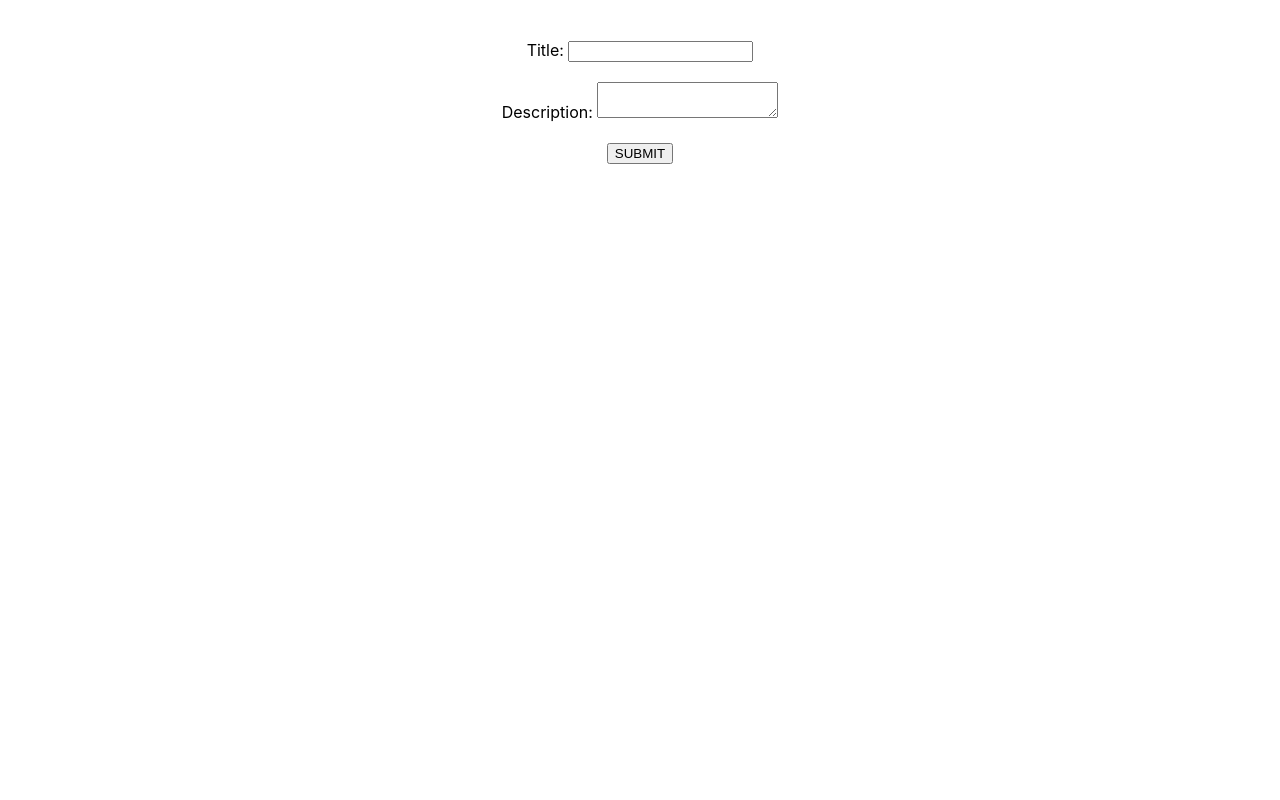
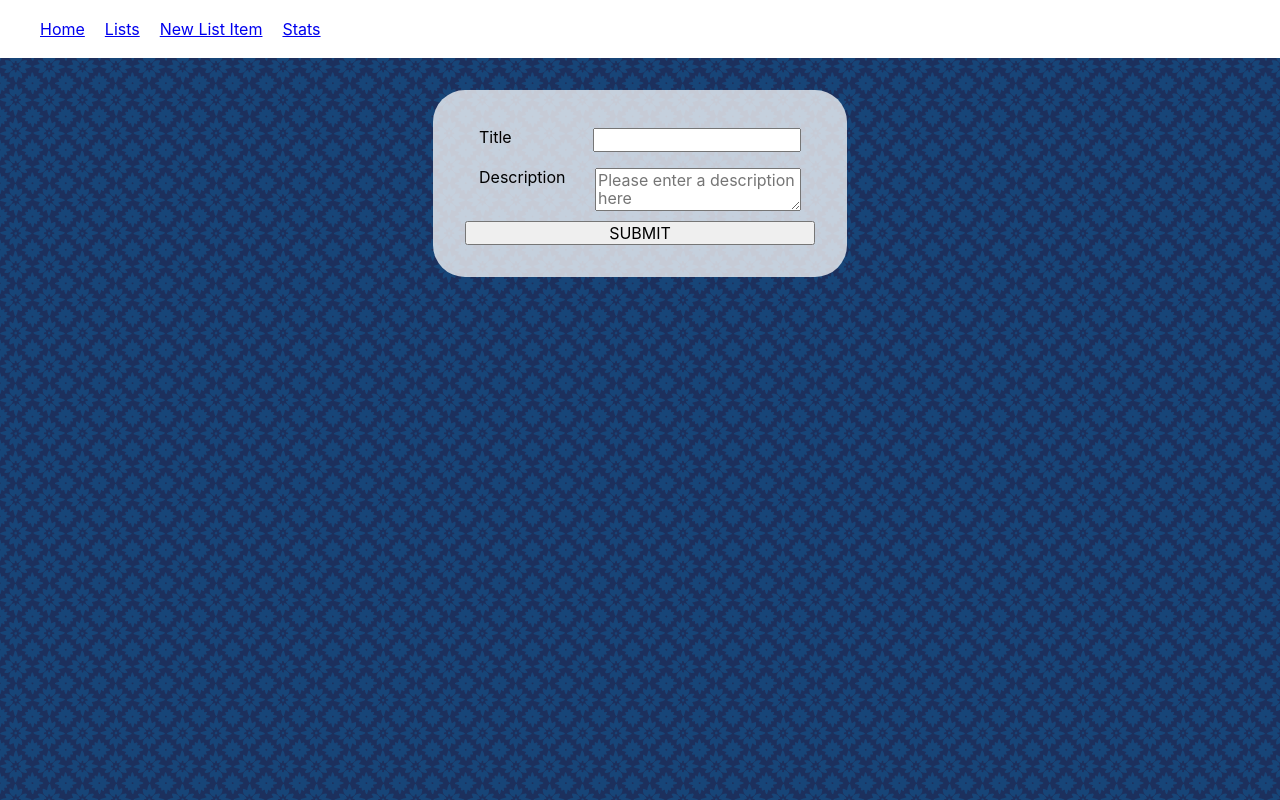
Before and after one commit to valentinhl/frontend-mentorship-testing, a React (Create React App) app: page / in a window 1280 px wide. Built offline with nearby package versions, Linux system fonts and the light colour scheme.

Commit message:
feat: horizontal navbar added

```diff
--- a/package.json
+++ b/package.json
@@ -8,6 +8,7 @@
     "@types/react": "^17.0.34",
     "@types/react-dom": "^17.0.11",
     "cra-template-typescript": "1.1.2",
+    "normalize.css": "^8.0.1",
     "react": "^17.0.2",
     "react-dom": "^17.0.2",
     "react-scripts": "4.0.3",
--- a/src/App.css
+++ b/src/App.css
@@ -1,38 +1,9 @@
 .App {
   text-align: center;
+  height: 100%;
 }
 
-.App-logo {
-  height: 40vmin;
-  pointer-events: none;
+.form-container {
+  display: flex;
+  justify-content: center;
 }
-
-@media (prefers-reduced-motion: no-preference) {
-  .App-logo {
-    animation: App-logo-spin infinite 20s linear;
-  }
-}
-
-.App-header {
-  background-color: #282c34;
-  min-height: 100vh;
-  display: flex;
-  flex-direction: column;
-  align-items: center;
-  justify-content: center;
-  font-size: calc(10px + 2vmin);
-  color: white;
-}
-
-.App-link {
-  color: #61dafb;
-}
-
-@keyframes App-logo-spin {
-  from {
-    transform: rotate(0deg);
-  }
-  to {
-    transform: rotate(360deg);
-  }
-}
--- a/src/App.tsx
+++ b/src/App.tsx
@@ -3,6 +3,7 @@ import './App.css';
 import { ListItemType } from './components/models';
 import ListItemForm from './components/ListItemForm';
 import ListItem from './components/ListItem';
+import HorizontalNavbar from './components/HorizontalNavbar';
 
 const App = (): JSX.Element => {
   const [listItemValues, setListItemValues] = useState<ListItemType[]>([]);
@@ -13,7 +14,8 @@ const App = (): JSX.Element => {
 
   return (
     <div className='App'>
-      <div>
+      <HorizontalNavbar />
+      <div className='form-container'>
         <ListItemForm
           onSubmit={(newValue: ListItemType) =>
             setListItemValues(values => [...values, newValue])
--- /dev/null
+++ b/src/components/HorizontalNavbar.css
@@ -0,0 +1,11 @@
+.horizontal-navbar {
+  background-color: white;
+  padding: 20px 0;
+}
+
+.horizontal-navbar-list {
+  list-style-type: none;
+  margin: 0;
+  display: flex;
+  column-gap: 20px;
+}
--- /dev/null
+++ b/src/components/HorizontalNavbar.tsx
@@ -0,0 +1,30 @@
+import React from 'react';
+import './HorizontalNavbar.css';
+
+type NavbarItem = {
+  label: string;
+  url: string;
+};
+
+const NAVBAR_ITEMS: NavbarItem[] = [
+  { label: 'Home', url: '/' },
+  { label: 'Lists', url: '/todo' },
+  { label: 'New List Item', url: '/todo/create' },
+  { label: 'Stats', url: '/stats' }
+];
+
+const HorizontalNavbar = (): JSX.Element => {
+  return (
+    <nav className='horizontal-navbar'>
+      <ul className='horizontal-navbar-list'>
+        {NAVBAR_ITEMS.map(({ label, url }: NavbarItem) => (
+          <li key={label}>
+            <a href={url}> {label}</a>
+          </li>
+        ))}
+      </ul>
+    </nav>
+  );
+};
+
+export default HorizontalNavbar;
--- /dev/null
+++ b/src/components/ListItemForm.css
@@ -0,0 +1,19 @@
+.todo-creation-form {
+  display: flex;
+  flex-direction: column;
+  background-color: rgba(255, 255, 255, 0.75);
+  border-radius: 32px;
+  padding: 32px;
+  margin-top: 32px;
+  min-width: 350px;
+}
+
+.fieldset {
+  border: none;
+  display: flex;
+  justify-content: space-between;
+}
+
+.input-field {
+  width: 200px;
+}
--- a/src/components/ListItemForm.tsx
+++ b/src/components/ListItemForm.tsx
@@ -1,6 +1,7 @@
 import { FC } from 'react';
 import { ListItemType } from './models';
 import { v4 as uuidv4 } from 'uuid';
+import './ListItemForm.css';
 
 interface ListItemFormProps {
   onSubmit: (newValue: ListItemType) => void;
@@ -26,14 +27,21 @@ const ListItemForm: FC<ListItemFormProps> = ({ onSubmit }): JSX.Element => {
   };
 
   return (
-    <form onSubmit={event => submitForm(event)}>
-      <br /> <br />
-      <label htmlFor='title'>Title: </label>
-      <input id='title' />
-      <br /> <br />
-      <label htmlFor='description'>Description: </label>
-      <textarea id='description' />
-      <br /> <br />
+    <form className='todo-creation-form' onSubmit={event => submitForm(event)}>
+      <fieldset className='fieldset'>
+        <label htmlFor='title'>Title</label>
+        <input className='input-field' id='title' />
+      </fieldset>
+
+      <fieldset className='fieldset'>
+        <label htmlFor='description'>Description </label>
+        <textarea
+          className='input-field'
+          id='description'
+          placeholder='Please enter a description here'
+        />
+      </fieldset>
+
       <button>SUBMIT</button>
     </form>
   );
--- a/src/index.css
+++ b/src/index.css
@@ -1,3 +1,8 @@
+html,
+body {
+  height: 100%;
+}
+
 body {
   margin: 0;
   font-family: -apple-system, BlinkMacSystemFont, 'Segoe UI', 'Roboto', 'Oxygen',
@@ -5,6 +10,7 @@ body {
     sans-serif;
   -webkit-font-smoothing: antialiased;
   -moz-osx-font-smoothing: grayscale;
+  background: url('./assets/moroccan-flower-dark.png');
 }
 
 code {
--- a/src/index.tsx
+++ b/src/index.tsx
@@ -2,6 +2,7 @@ import React from 'react';
 import ReactDOM from 'react-dom';
 import './index.css';
 import App from './App';
+import 'normalize.css';
 
 ReactDOM.render(
   <React.StrictMode>
```
Also changed, not shown: src/assets/moroccan-flower-dark.png (added), 1 other file (tests, documents, lock files or other folders).
